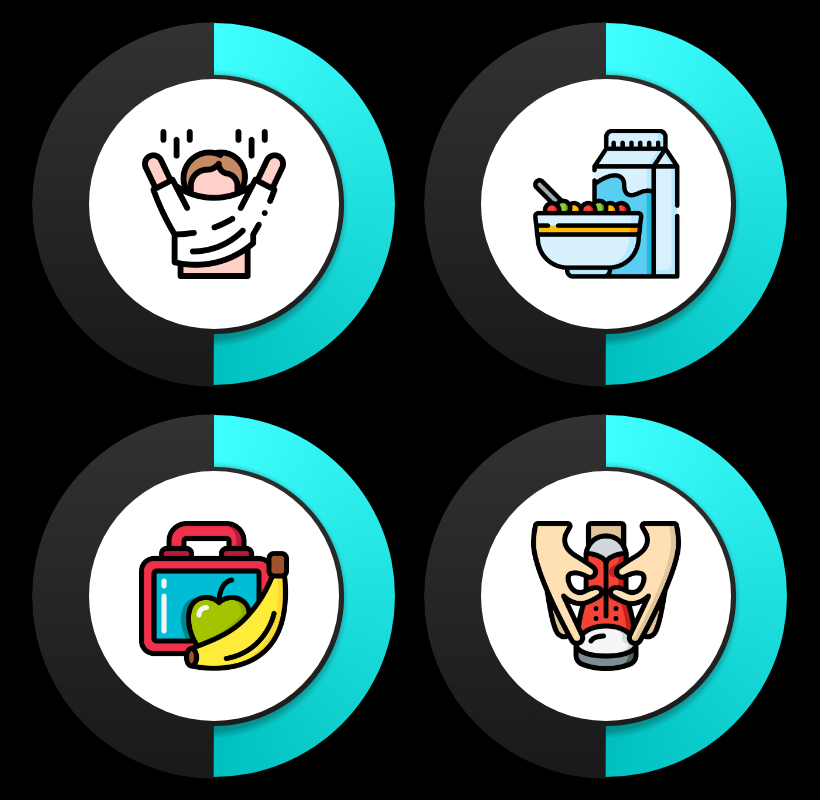
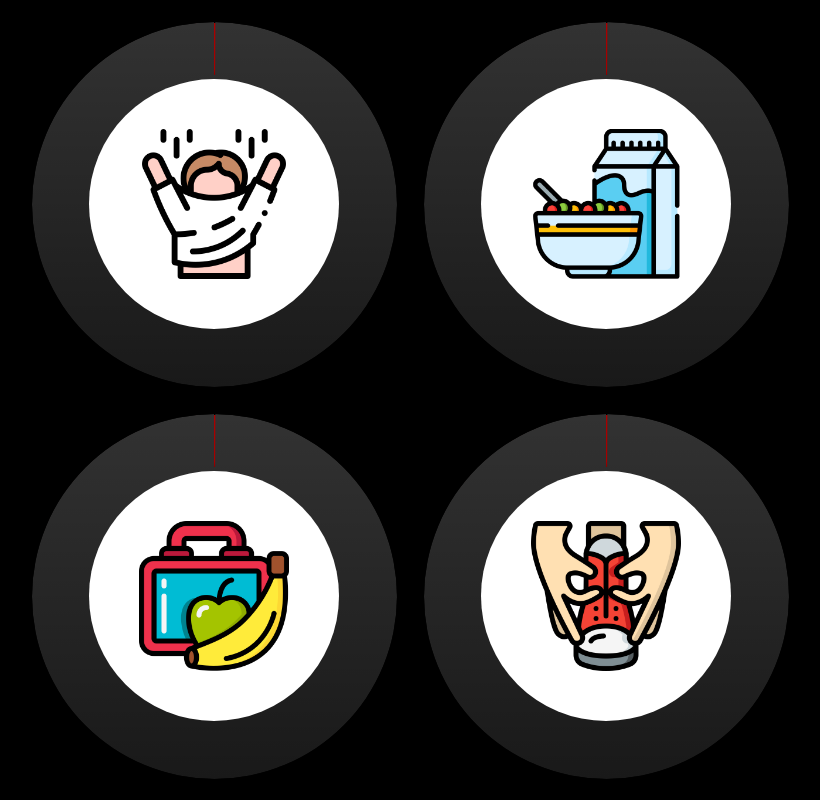
Before and after one commit to tomasvanrijsse/kids-morning-timers, a Vue app: page / in a window 1280 px wide. Shown: the whole page, without its empty margins (230-1050 px from the left). Built offline with nearby package versions, Linux system fonts and the light colour scheme.

Commit message:
feat: green to red based on time

```diff
--- a/package.json
+++ b/package.json
@@ -12,6 +12,7 @@
     "preview": "vite preview"
   },
   "dependencies": {
+    "dayjs": "^1.11.18",
     "vue": "^3.5.22"
   },
   "devDependencies": {
--- a/src/App.vue
+++ b/src/App.vue
@@ -4,16 +4,16 @@ import Timer from "@/components/Timer.vue";
 
 <template>
   <main>
-    <timer start="07:20" end="07:35">
+    <timer start="07:15" end="07:30">
       <img src="/get-dressed.png" alt="Get dressed">
     </timer>
-    <timer start="07:35" end="07:50">
+    <timer start="07:30" end="07:45">
       <img src="/cereals.png" alt="Breakfast">
     </timer>
-    <timer start="07:50" end="08:05">
+    <timer start="07:45" end="08:00">
       <img src="/lunchbox.png" alt="Lunchbox">
     </timer>
-    <timer start="08:05" end="08:20">
+    <timer start="08:00" end="08:15">
       <img src="/shoe.png" alt="Put shoes on">
     </timer>
   </main>
--- a/src/components/Timer.vue
+++ b/src/components/Timer.vue
@@ -1,28 +1,48 @@
 <script>
+import dayjs from "dayjs";
 import { ref, onMounted, onBeforeUnmount, nextTick } from 'vue';
 
 export default {
-  setup() {
+  props: ['start','end'],
+  setup(props) {
     let tickInterval = null;
-
+    let percentage = ref(100);
 
     onMounted(() => {
       nextTick(() => {
         tickInterval = setInterval(() => {
-          //drawClock();
-        }, 1000);
+          const startTime = dayjs().hour(props.start.split(':')[0]).minute(props.start.split(':')[1]);
+          const endTime = dayjs().hour(props.end.split(':')[0]).minute(props.end.split(':')[1]);
+          const currentTime = dayjs()
+
+          if(currentTime.isBefore(startTime)){
+            return
+          }
+
+          if(currentTime.isAfter(endTime)){
+            percentage.value = 0;
+            clearInterval(tickInterval);
+            return
+          }
+
+          percentage.value = (endTime.diff(currentTime) / (endTime.diff(startTime))) * 100;
+        }, 100);
       });
     });
 
     onBeforeUnmount(() => {
       clearInterval(tickInterval);
     });
+
+    return {
+      percentage
+    }
   },
 };
 </script>
 
 <template>
-  <div class="circle-diagram" style="--percent: 50">
+  <div class="circle-diagram">
     <div class="center">
       <slot></slot>
     </div>
@@ -31,9 +51,9 @@ export default {
 
 <style>
 .circle-diagram{
+  --percent: v-bind(percentage);
   --degree: calc(360deg / 100 * var(--percent));
-  --hue: calc(360 / 100 * var(--percent));
-  --accent-color: hsl(var(--hue), 100%, 50%);
+  --accent-color: hsl(var(--percent), 100%, 50%);
   width: 100%;
   aspect-ratio: 1;
   position: relative;
```
Also changed, not shown: 1 other file (tests, documents, lock files or other folders).
